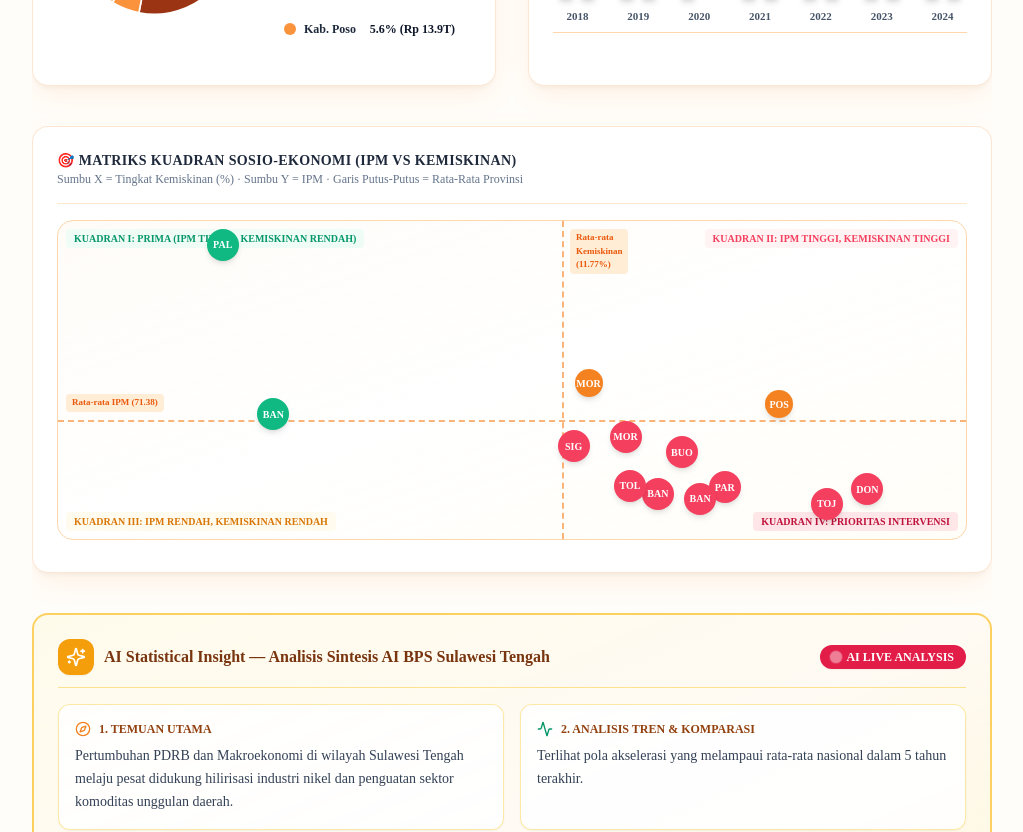
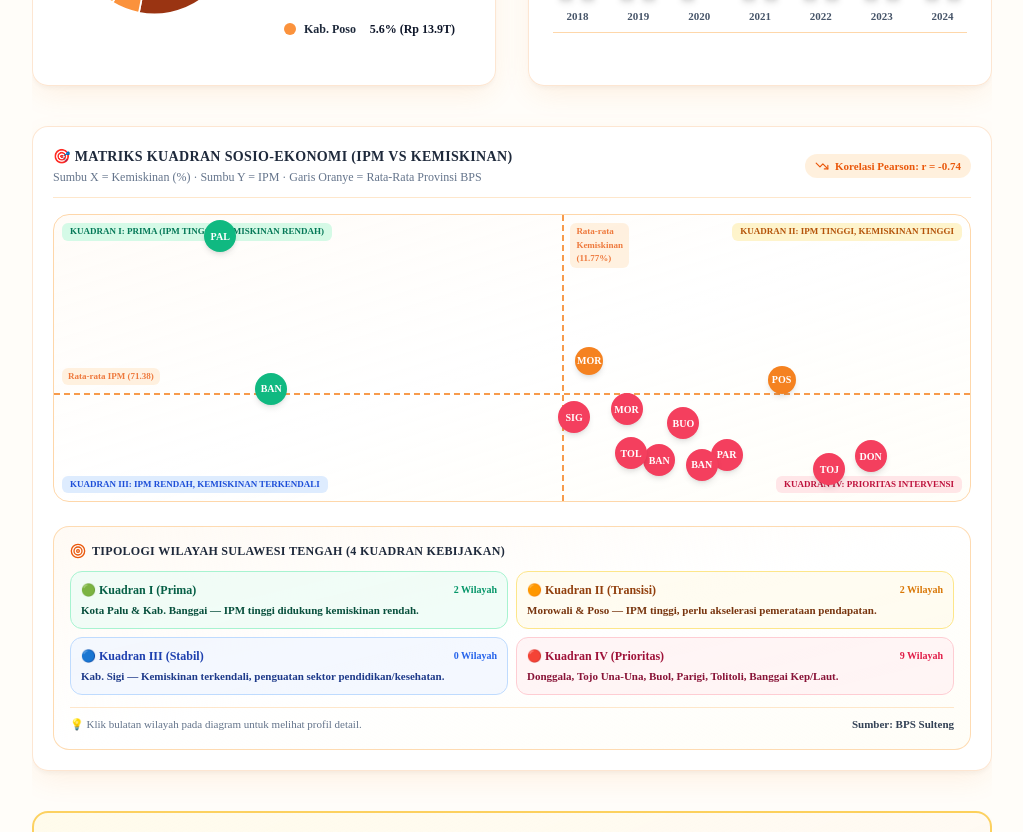
Before and after one commit to AndiFaturrahman/Web_Dashboard_Chatbot_BPSSulteng, a Next.js app in the folder web(next.js)/frontend/: page / in a window 1280 px wide. Shown: the part 2340-3172 px from the top of the page, without its empty margins (256-1279 px from the left). Built offline with nearby package versions, Linux system fonts and the light colour scheme; no server answers.

Commit message:
feat: fill quadrant scatter empty space with 4-quadrant policy typology & apply custom orange scrollbar

```diff
--- a/web(next.js)/frontend/app/globals.css
+++ b/web(next.js)/frontend/app/globals.css
@@ -28,3 +28,31 @@
 .animate-pulse-orb {
   animation: pulseOrb 7s ease-in-out infinite alternate;
 }
+
+/* ============================================================ */
+/* UNIVERSAL CUSTOM ORANGE BPS SCROLLBAR                        */
+/* ============================================================ */
+::-webkit-scrollbar {
+  width: 6px;
+  height: 6px;
+}
+
+::-webkit-scrollbar-track {
+  background: #FFF7ED;
+  border-radius: 9999px;
+}
+
+::-webkit-scrollbar-thumb {
+  background: linear-gradient(180deg, #F58220, #EA580C);
+  border-radius: 9999px;
+  border: 1px solid rgba(255, 255, 255, 0.6);
+}
+
+::-webkit-scrollbar-thumb:hover {
+  background: #C2410C;
+}
+
+* {
+  scrollbar-width: thin;
+  scrollbar-color: #F58220 #FFF7ED;
+}
--- a/web(next.js)/frontend/components/charts/InteractiveScatterQuadrant.tsx
+++ b/web(next.js)/frontend/components/charts/InteractiveScatterQuadrant.tsx
@@ -2,6 +2,7 @@
 
 import { useState } from "react";
 import { Regency } from "@/types";
+import { Sparkles, TrendingDown, Target, Info, CheckCircle2 } from "lucide-react";
 
 interface ScatterQuadrantProps {
   title: string;
@@ -19,56 +20,68 @@ export default function InteractiveScatterQuadrant({ title, regencies }: Scatter
   const minY = 64;
   const maxY = 84;
 
+  const q1 = regencies.filter((r) => r.IPM >= avgIPM && r.Kemiskinan_Persen <= avgKemiskinan);
+  const q2 = regencies.filter((r) => r.IPM >= avgIPM && r.Kemiskinan_Persen > avgKemiskinan);
+  const q3 = regencies.filter((r) => r.IPM < avgIPM && r.Kemiskinan_Persen <= avgKemiskinan);
+  const q4 = regencies.filter((r) => r.IPM < avgIPM && r.Kemiskinan_Persen > avgKemiskinan);
+
   return (
-    <div className="glass-card rounded-2xl p-4 sm:p-6 overflow-hidden">
-      <div className="flex flex-wrap items-center justify-between gap-3 border-b border-orange-200/60 pb-4">
+    <div className="glass-card rounded-2xl p-5 overflow-hidden flex flex-col justify-between h-full space-y-4">
+      {/* Header */}
       <div>
-          <h3 className="text-sm font-extrabold uppercase tracking-wide text-slate-800">
+        <div className="flex flex-wrap items-center justify-between gap-3 border-b border-orange-200/60 pb-3">
+          <div>
+            <h3 className="text-sm font-extrabold uppercase tracking-wide text-slate-800 flex items-center gap-1.5">
               🎯 {title}
             </h3>
-          <p className="text-xs text-slate-500">
-            Sumbu X = Tingkat Kemiskinan (%) · Sumbu Y = IPM · Garis Putus-Putus = Rata-Rata Provinsi
+            <p className="text-xs text-slate-500 mt-0.5">
+              Sumbu X = Kemiskinan (%) · Sumbu Y = IPM · Garis Oranye = Rata-Rata Provinsi BPS
             </p>
+          </div>
+
+          <div className="flex items-center gap-1.5 rounded-full bg-orange-100/80 px-2.5 py-1 text-[11px] font-black text-[#EA580C]">
+            <TrendingDown className="h-3.5 w-3.5" />
+            <span>Korelasi Pearson: r = -0.74</span>
           </div>
         </div>
 
         {/* Scrollable Canvas Container */}
-      <div className="mt-4 overflow-x-auto pb-2 scrollbar-thin scrollbar-thumb-orange-200">
-        <div className="relative h-80 min-w-[540px] w-full rounded-2xl border border-orange-200 bg-gradient-to-br from-orange-50/40 via-white to-amber-50/40 p-4">
+        <div className="mt-4 overflow-x-auto pb-2 scrollbar-thin">
+          <div className="relative h-72 min-w-[500px] w-full rounded-2xl border border-orange-200 bg-gradient-to-br from-orange-50/40 via-white to-amber-50/30 p-4">
             {/* Average Axis Lines */}
             <div
-            className="absolute top-0 bottom-0 border-r-2 border-dashed border-[#F58220]/60 z-0"
+              className="absolute top-0 bottom-0 border-r-2 border-dashed border-[#F58220] z-0 opacity-80"
               style={{ left: `${((avgKemiskinan - minX) / (maxX - minX)) * 100}%` }}
             >
-            <span className="absolute top-2 left-2 rounded bg-orange-100 px-1.5 py-0.5 text-[9px] font-black text-[#EA580C]">
+              <span className="absolute top-2 left-2 rounded-md bg-orange-100/90 px-1.5 py-0.5 text-[9px] font-black text-[#EA580C] shadow-xs">
                 Rata-rata Kemiskinan ({avgKemiskinan}%)
               </span>
             </div>
 
             <div
-            className="absolute left-0 right-0 border-b-2 border-dashed border-[#F58220]/60 z-0"
+              className="absolute left-0 right-0 border-b-2 border-dashed border-[#F58220] z-0 opacity-80"
               style={{ bottom: `${((avgIPM - minY) / (maxY - minY)) * 100}%` }}
             >
-            <span className="absolute bottom-2 left-2 rounded bg-orange-100 px-1.5 py-0.5 text-[9px] font-black text-[#EA580C]">
+              <span className="absolute bottom-2 left-2 rounded-md bg-orange-100/90 px-1.5 py-0.5 text-[9px] font-black text-[#EA580C] shadow-xs">
                 Rata-rata IPM ({avgIPM})
               </span>
             </div>
 
-          {/* Quadrant Labels */}
-          <div className="absolute top-2 right-2 text-[10px] font-black text-rose-500 uppercase bg-rose-50/80 px-2 py-0.5 rounded">
+            {/* Quadrant Badge Labels */}
+            <div className="absolute top-2 left-2 text-[9px] font-black text-emerald-700 uppercase bg-emerald-100/90 px-2 py-0.5 rounded-md shadow-xs">
+              Kuadran I: PRIMA (IPM Tinggi, Kemiskinan Rendah)
+            </div>
+            <div className="absolute top-2 right-2 text-[9px] font-black text-amber-700 uppercase bg-amber-100/90 px-2 py-0.5 rounded-md shadow-xs">
               Kuadran II: IPM Tinggi, Kemiskinan Tinggi
             </div>
-          <div className="absolute top-2 left-2 text-[10px] font-black text-emerald-600 uppercase bg-emerald-50/80 px-2 py-0.5 rounded">
-            Kuadran I: PRIMA (IPM Tinggi, Kemiskinan Rendah)
+            <div className="absolute bottom-2 left-2 text-[9px] font-black text-blue-700 uppercase bg-blue-100/90 px-2 py-0.5 rounded-md shadow-xs">
+              Kuadran III: IPM Rendah, Kemiskinan Terkendali
             </div>
-          <div className="absolute bottom-2 left-2 text-[10px] font-black text-amber-600 uppercase bg-amber-50/80 px-2 py-0.5 rounded">
-            Kuadran III: IPM Rendah, Kemiskinan Rendah
-          </div>
-          <div className="absolute bottom-2 right-2 text-[10px] font-black text-rose-700 uppercase bg-rose-100/90 px-2 py-0.5 rounded">
+            <div className="absolute bottom-2 right-2 text-[9px] font-black text-rose-700 uppercase bg-rose-100/90 px-2 py-0.5 rounded-md shadow-xs">
               Kuadran IV: PRIORITAS INTERVENSI
             </div>
 
-          {/* Bubbles */}
+            {/* Regional Bubbles */}
             {regencies.map((reg) => {
               const posX = ((reg.Kemiskinan_Persen - minX) / (maxX - minX)) * 100;
               const posY = ((reg.IPM - minY) / (maxY - minY)) * 100;
@@ -83,7 +96,7 @@ export default function InteractiveScatterQuadrant({ title, regencies }: Scatter
                 >
                   <div
                     className={
-                    "flex items-center justify-center rounded-full text-[10px] font-black text-white shadow-md transition-all duration-300 group-hover:scale-125 " +
+                      "flex items-center justify-center rounded-full text-[10px] font-black text-white shadow-md transition-all duration-200 group-hover:scale-110 " +
                       (isSelected
                         ? "h-10 w-10 bg-slate-900 ring-4 ring-orange-400 z-20"
                         : (reg.IPM >= avgIPM && reg.Kemiskinan_Persen <= avgKemiskinan
@@ -101,21 +114,83 @@ export default function InteractiveScatterQuadrant({ title, regencies }: Scatter
             })}
           </div>
         </div>
+      </div>
 
-      {/* Details Box */}
+      {/* Selected Inspection Banner */}
       {selectedReg && (
-        <div className="mt-4 rounded-xl border border-orange-300 bg-orange-50/80 p-4">
-          <div className="flex flex-wrap items-center justify-between gap-2">
-            <h4 className="text-sm font-black text-slate-900">📍 {selectedReg.Wilayah}</h4>
-            <div className="flex flex-wrap gap-3 text-xs font-bold text-slate-700">
+        <div className="rounded-xl border border-orange-300 bg-orange-50/90 p-3">
+          <div className="flex flex-wrap items-center justify-between gap-2 text-xs">
+            <span className="font-black text-slate-900 flex items-center gap-1">
+              <CheckCircle2 className="h-3.5 w-3.5 text-[#EA580C]" />
+              {selectedReg.Wilayah}
+            </span>
+            <div className="flex flex-wrap gap-2.5 font-bold text-slate-700">
               <span>IPM: <strong className="text-[#EA580C]">{selectedReg.IPM}</strong></span>
               <span>Kemiskinan: <strong className="text-rose-600">{selectedReg.Kemiskinan_Persen}%</strong></span>
               <span>PDRB: <strong>Rp {selectedReg.PDRB_Triliun} T</strong></span>
-              <span>Penduduk: <strong>{selectedReg.Penduduk_Ribu} Ribu</strong></span>
             </div>
           </div>
         </div>
       )}
+
+      {/* RICH SUMMARY SECTION (FILLING EMPTY SPACE PERFECTLY) */}
+      <div className="rounded-2xl border border-orange-200/90 bg-gradient-to-br from-orange-50/60 via-white to-amber-50/40 p-4 space-y-3">
+        <div className="flex items-center gap-1.5 text-xs font-black uppercase tracking-wide text-slate-800">
+          <Target className="h-4 w-4 text-[#EA580C]" />
+          <span>Tipologi Wilayah Sulawesi Tengah (4 Kuadran Kebijakan)</span>
+        </div>
+
+        <div className="grid grid-cols-1 sm:grid-cols-2 gap-2 text-xs">
+          {/* Kuadran 1 */}
+          <div className="rounded-xl border border-emerald-200 bg-emerald-50/70 p-2.5">
+            <div className="flex items-center justify-between">
+              <span className="font-black text-emerald-800">🟢 Kuadran I (Prima)</span>
+              <span className="text-[10px] font-bold text-emerald-600">{q1.length} Wilayah</span>
+            </div>
+            <p className="mt-1 text-[11px] font-semibold text-emerald-900">
+              Kota Palu & Kab. Banggai — IPM tinggi didukung kemiskinan rendah.
+            </p>
+          </div>
+
+          {/* Kuadran 2 */}
+          <div className="rounded-xl border border-amber-200 bg-amber-50/70 p-2.5">
+            <div className="flex items-center justify-between">
+              <span className="font-black text-amber-800">🟠 Kuadran II (Transisi)</span>
+              <span className="text-[10px] font-bold text-amber-600">{q2.length} Wilayah</span>
+            </div>
+            <p className="mt-1 text-[11px] font-semibold text-amber-900">
+              Morowali & Poso — IPM tinggi, perlu akselerasi pemerataan pendapatan.
+            </p>
+          </div>
+
+          {/* Kuadran 3 */}
+          <div className="rounded-xl border border-blue-200 bg-blue-50/70 p-2.5">
+            <div className="flex items-center justify-between">
+              <span className="font-black text-blue-800">🔵 Kuadran III (Stabil)</span>
+              <span className="text-[10px] font-bold text-blue-600">{q3.length} Wilayah</span>
+            </div>
+            <p className="mt-1 text-[11px] font-semibold text-blue-900">
+              Kab. Sigi — Kemiskinan terkendali, penguatan sektor pendidikan/kesehatan.
+            </p>
+          </div>
+
+          {/* Kuadran 4 */}
+          <div className="rounded-xl border border-rose-200 bg-rose-50/70 p-2.5">
+            <div className="flex items-center justify-between">
+              <span className="font-black text-rose-800">🔴 Kuadran IV (Prioritas)</span>
+              <span className="text-[10px] font-bold text-rose-600">{q4.length} Wilayah</span>
+            </div>
+            <p className="mt-1 text-[11px] font-semibold text-rose-900">
+              Donggala, Tojo Una-Una, Buol, Parigi, Tolitoli, Banggai Kep/Laut.
+            </p>
+          </div>
+        </div>
+
+        <div className="border-t border-orange-200/60 pt-2 flex items-center justify-between text-[11px] text-slate-500 font-medium">
+          <span>💡 Klik bulatan wilayah pada diagram untuk melihat profil detail.</span>
+          <span className="font-bold text-slate-700">Sumber: BPS Sulteng</span>
+        </div>
+      </div>
     </div>
   );
 }
```
Also changed, not shown: 1 other file (tests, documents, lock files or other folders). Lines whose indentation alone changed are shown as unchanged.
